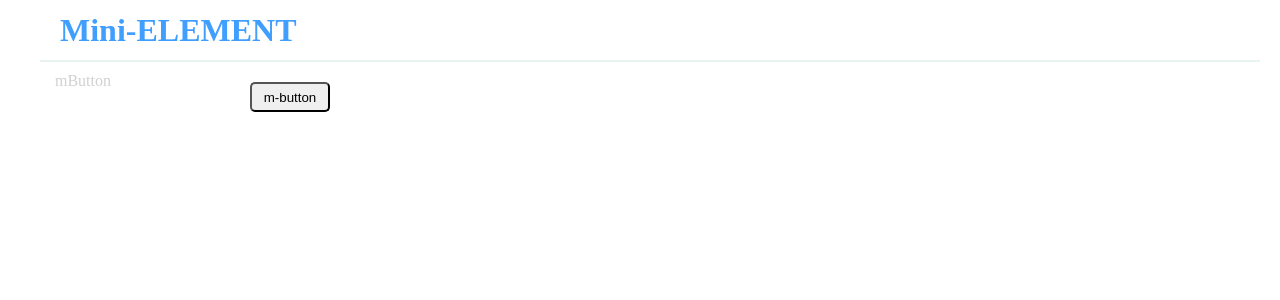
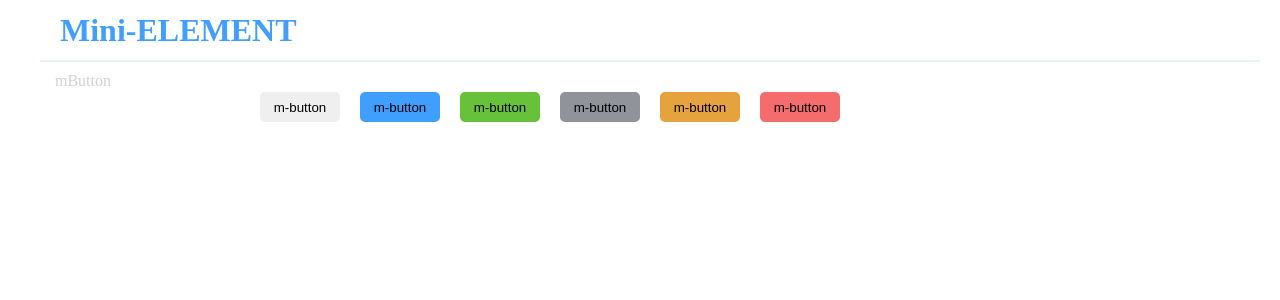
Before and after one commit to windowdotonload/mini-element, a Vue app: page /#/button in a window 1280 px wide. Shown: the top 300 px of the page. Built offline with nearby package versions, Linux system fonts and the light colour scheme.

Commit message:
feat(button component): button component

```diff
--- a/packages/Button/index.vue
+++ b/packages/Button/index.vue
@@ -1,3 +1,8 @@
+<!--
+ * @Descripttion:
+ * @version:
+ * @Author: windowdotonload
+-->
 <!--
  * @Descripttion:
  * @version:
@@ -9,7 +14,11 @@
  * @Author: windowdotonload
 -->
 <template>
-  <button class="m-button">
+  <button
+    @click="handleClick"
+    class="m-button"
+    :class="[type ? `m-button--${type}` : '']"
+  >
     <span v-if="$slots.default">
       <slot />
     </span>
@@ -20,11 +29,19 @@
 import "../theme-chalk/src/button.scss";
 export default {
   name: "mButton",
-  prop: {
-    size: String,
+  props: {
+    type: {
+      type: String,
+      default: "default",
+    },
   },
   created() {
     console.log(this.$slots);
+  },
+  methods: {
+    handleClick(evt) {
+      this.$emit("click", evt);
+    },
   },
 };
 </script>
--- a/packages/Button/src/button.vue
+++ b/packages/Button/src/button.vue
@@ -1,3 +1,8 @@
+<!--
+ * @Descripttion:
+ * @version:
+ * @Author: windowdotonload
+-->
 <!--
  * @Descripttion:
  * @version:
@@ -12,6 +17,11 @@
 <template>
   <div>
     <m-buttom> m-button </m-buttom>
+    <m-buttom type="primary"> m-button </m-buttom>
+    <m-buttom type="success"> m-button </m-buttom>
+    <m-buttom type="info"> m-button </m-buttom>
+    <m-buttom type="warning"> m-button </m-buttom>
+    <m-buttom type="danger"> m-button </m-buttom>
   </div>
 </template>
 
--- a/packages/theme-chalk/lib/button.css
+++ b/packages/theme-chalk/lib/button.css
@@ -1 +1 @@
-.container{width:200px;height:100px;background-color:red}
+.m-button{display:inline-block;width:80px;height:30px;border-radius:5px;cursor:pointer;-webkit-appearance:none;text-align:center;-webkit-box-sizing:border-box;box-sizing:border-box;outline:0;margin:0}
--- a/packages/theme-chalk/lib/index.css
+++ b/packages/theme-chalk/lib/index.css
@@ -1 +1 @@
-*{margin:0;padding:0}
+*{margin:0}
--- a/packages/theme-chalk/src/button.scss
+++ b/packages/theme-chalk/src/button.scss
@@ -4,4 +4,27 @@
   width: 80px;
   height: 30px;
   border-radius: 5px;
+  cursor: pointer;
+  -webkit-appearance: none;
+  text-align: center;
+  box-sizing: border-box;
+  outline: none;
+  margin: 0;
+  border: 1px;
+  margin: 10px;
 }
+.m-button--primary {
+  background-color: #409eff;
+}
+.m-button--success {
+  background-color: #67c23a;
+}
+.m-button--info {
+  background-color: #909399;
+}
+.m-button--warning {
+  background-color: #e6a23c;
+}
+.m-button--danger {
+  background-color: #f56c6c;
+}
```
